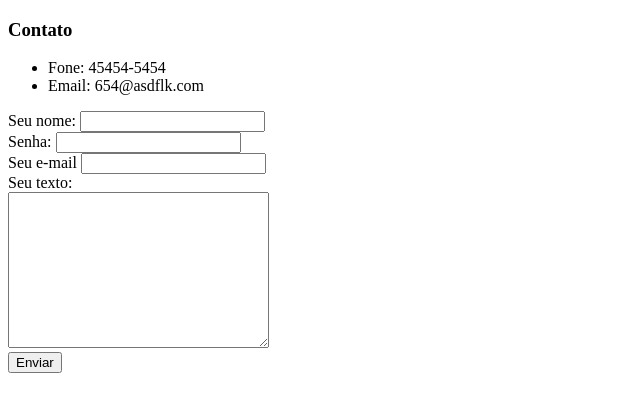
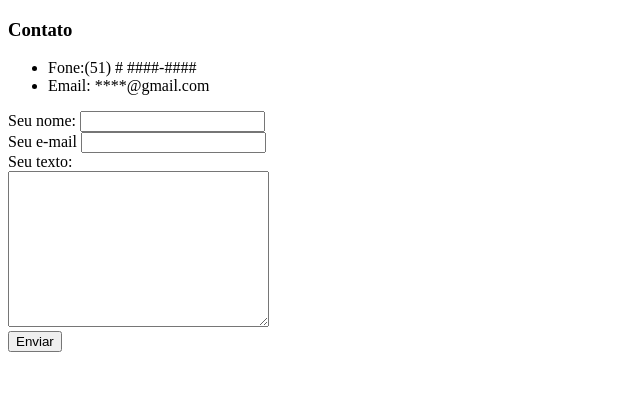
Before and after one commit to MacS47/cv, a plain HTML site: page contato.html in a window 1280 px wide. Shown: the whole page, without its empty margins (0-640 px from the left). Drawn offline with Linux system fonts and the light colour scheme.

Commit message:
Update contato.html

```diff
--- a/contato.html
+++ b/contato.html
@@ -10,16 +10,13 @@
 <body>
     <h3>Contato</h3>
     <ul>
-        <li>Fone: 45454-5454</li>
-        <li>Email: 654@asdflk.com</li>
+        <li>Fone:(51) # ####-####</li>
+        <li>Email: ****@gmail.com</li>
     </ul>
 
     <form action="mailto:neto.machado22@gmail.com" method="post" enctype="text/plain">
         <label>Seu nome:</label>
         <input type="text" name="yourName">
-        <br>
-        <label for="">Senha: </label>
-        <input type="password" name="yourPassword" id="">
         <br>
         <label for="">Seu e-mail</label>
         <input type="email" name="yourEmail" id="">
```
